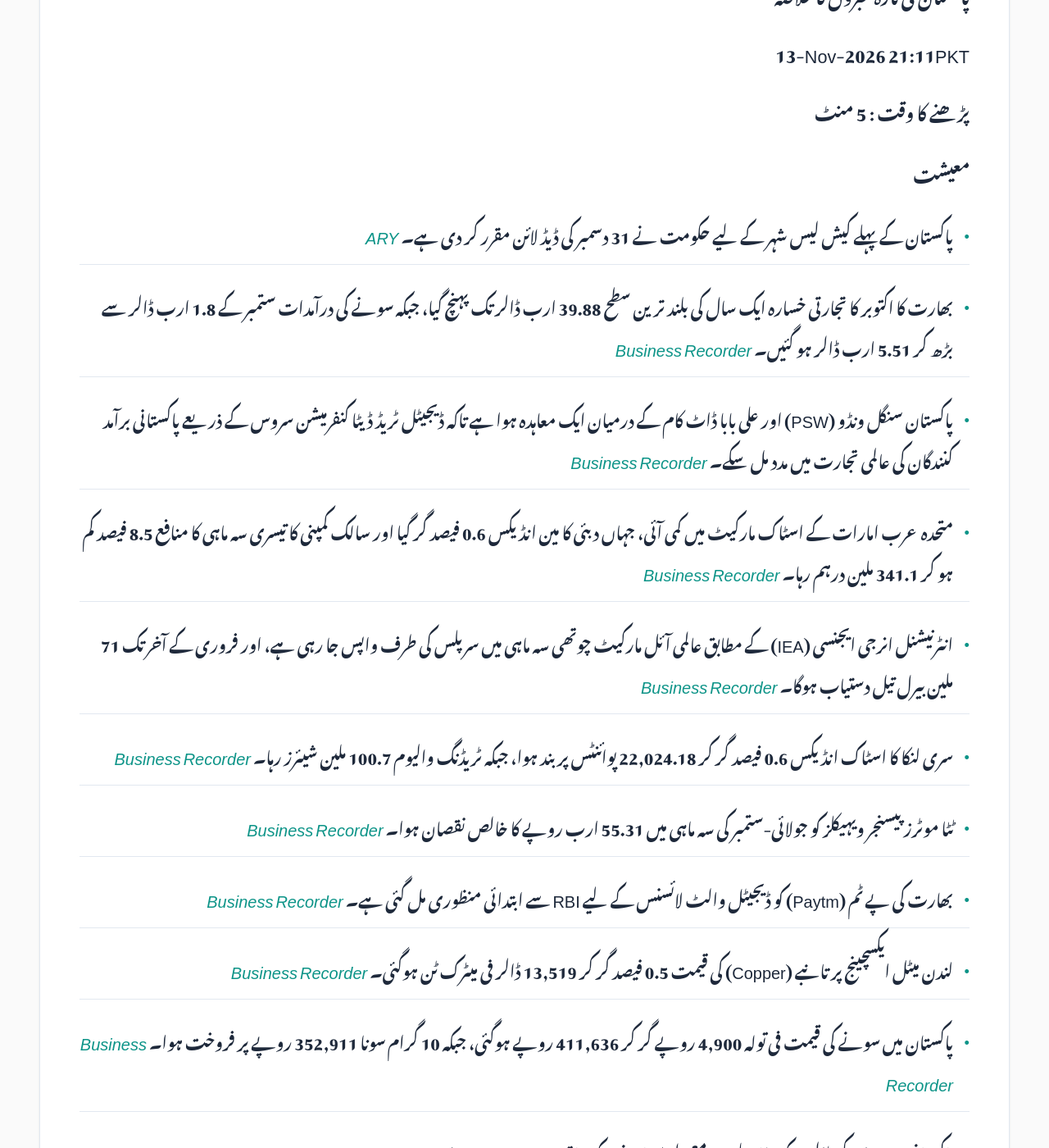
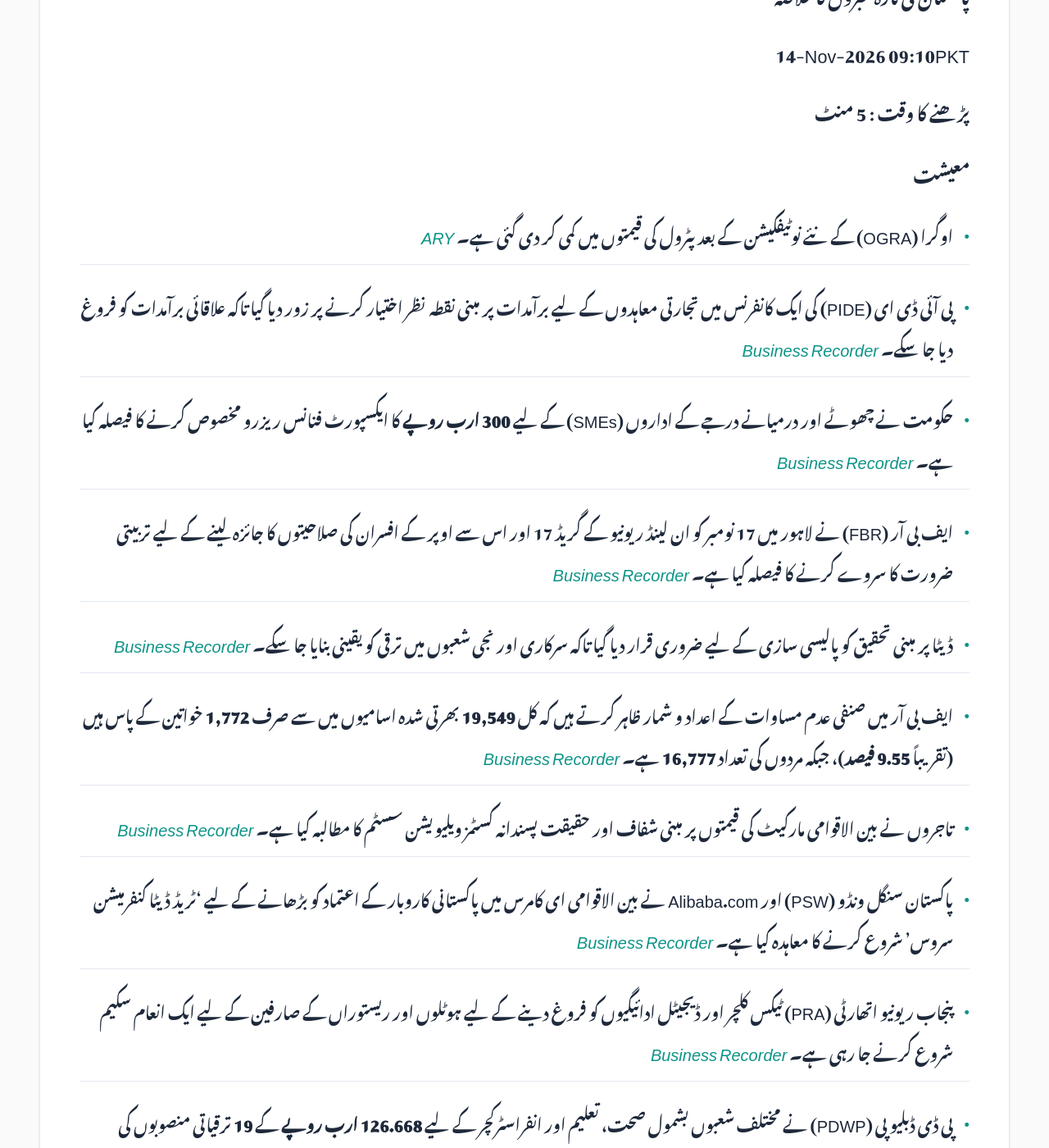
Before and after one commit to zsubzwary/news, a Jekyll site: the page built from ur/index.md, in a window 1280 px wide and 1400 px high, scrolled down 354 px. Shown: the whole window at 82% size. Built offline with Jekyll 4.4.1, drawn with Linux system fonts in a browser that asks for light colours; some web fonts are replaced; comment, search, counter and statistics services are not loaded; some of the changed text lies outside the part shown.

Commit message:
DateTime; 2026-11-14T04:10:20.135Z

```diff
--- a/ur/index.md
+++ b/ur/index.md
@@ -7,50 +7,48 @@ rtl: true
 
 پاکستان کی تازہ خبروں کا خلاصہ
 
- &lrm; 13-Nov-2026 21:11PKT
+ &lrm; 14-Nov-2026 09:10PKT
 
 پڑھنے کا وقت : 5 منٹ
 
 ### معیشت
-- پاکستان کے پہلے کیش لیس شہر کے لیے حکومت نے 31 دسمبر کی ڈیڈ لائن مقرر کر دی ہے۔ *[ARY](https://arynews.tv/pakistan-first-cashless-city-government-sets-december-31-deadline)*
-- بھارت کا اکتوبر کا تجارتی خسارہ ایک سال کی بلند ترین سطح 39.88 ارب ڈالر تک پہنچ گیا، جبکہ سونے کی درآمدات ستمبر کے 1.8 ارب ڈالر سے بڑھ کر 5.51 ارب ڈالر ہو گئیں۔ *[Business Recorder](https://www.brecorder.com/news/40448780/indias-october-trade-deficit-hits-one-year-high-of-3988-billion-as-gold-imports-jump)*
-- پاکستان سنگل ونڈو (PSW) اور علی بابا ڈاٹ کام کے درمیان ایک معاہدہ ہوا ہے تاکہ ڈیجیٹل ٹریڈ ڈیٹا کنفرمیشن سروس کے ذریعے پاکستانی برآمد کنندگان کی عالمی تجارت میں مدد مل سکے۔ *[Business Recorder](https://www.brecorder.com/news/40448777/psw-alibabacom-partner-to-boost-trust-in-global-e-commerce-support-pakistani-exporters)*
-- متحدہ عرب امارات کے اسٹاک مارکیٹ میں کمی آئی، جہاں دبئی کا مین انڈیکس 0.6 فیصد گر گیا اور سالک کمپنی کا تیسری سہ ماہی کا منافع 8.5 فیصد کم ہو کر 341.1 ملین درہم رہا۔ *[Business Recorder](https://www.brecorder.com/news/40448775/uae-stocks-decline-on-weak-corporate-earnings)*
-- انٹرنیشنل انرجی ایجنسی (IEA) کے مطابق عالمی آئل مارکیٹ چوتھی سہ ماہی میں سرپلس کی طرف واپس جا رہی ہے، اور فروری کے آخر تک 71 ملین بیرل تیل دستیاب ہوگا۔ *[Business Recorder](https://www.brecorder.com/news/40448772/world-oil-market-is-returning-to-surplus-as-gulf-exports-recover-iea-says)*
-- سری لنکا کا اسٹاک انڈیکس 0.6 فیصد گر کر 22,024.18 پوائنٹس پر بند ہوا، جبکہ ٹریڈنگ والیوم 100.7 ملین شیئرز رہا۔ *[Business Recorder](https://www.brecorder.com/news/40448771/financial-and-industrial-stocks-drag-sri-lankan-shares-lower)*
-- ٹٹا موٹرز پیسنجر ویہیکلز کو جولائی-ستمبر کی سہ ماہی میں 55.31 ارب روپے کا خالص نقصان ہوا۔ *[Business Recorder](https://www.brecorder.com/news/40448768/tata-motors-pv-posts-quarterly-loss-as-jlr-restructuring-costs-bite)*
-- بھارت کی پے ٹم (Paytm) کو ڈیجیٹل والٹ لائسنس کے لیے RBI سے ابتدائی منظوری مل گئی ہے۔ *[Business Recorder](https://www.brecorder.com/news/40448767/indias-paytm-gets-preliminary-rbi-nod-for-wallet-licence-shares-hit-record-high)*
-- لندن میٹل ایکسچینج پر تانبے (Copper) کی قیمت 0.5 فیصد گر کر 13,519 ڈالر فی میٹرک ٹن ہوگئی۔ *[Business Recorder](https://www.brecorder.com/news/40448766/copper-falls-heads-for-fifth-straight-weekly-drop-on-ai-rout)*
-- پاکستان میں سونے کی قیمت فی تولہ 4,900 روپے گر کر 411,636 روپے ہوگئی، جبکہ 10 گرام سونا 352,911 روپے پر فروخت ہوا۔ *[Business Recorder](https://www.brecorder.com/news/40448765/gold-price-per-tola-loses-rs4900-in-pakistan)*
-- پاکستانی روپیہ امریکی ڈالر کے مقابلے میں معمولی اضافے کے ساتھ 276.60 پر بند ہوا۔ *[Business Recorder](https://www.brecorder.com/news/40448764/intra-day-update-rupee-records-gain-against-us-dollar)*
-- ملائیشیا میں پام آئل کا جنوری کی ڈیلیوری کا معاہدہ 0.5 فیصد اضافے کے ساتھ 4,462 رنگٹ پر بند ہوا۔ *[Business Recorder](https://www.brecorder.com/news/40448763/palm-oil-post-first-weekly-gain-in-three-weeks)*
-- چینی کمپنی ٹرانزیشن ہولڈنگز پاکستان میں اسمارٹ فون اسمبلی کے بجائے اجزاء کی مقامی تیاری (Component Manufacturing) پر غور کر رہی ہے۔ *[Business Recorder](https://www.brecorder.com/news/40448773/tecno-infinix-maker-eyes-component-manufacturing-in-pakistan)*
+- اوگرا (OGRA) کے نئے نوٹیفکیشن کے بعد پٹرول کی قیمتوں میں کمی کر دی گئی ہے۔ *[ARY](https://arynews.tv/petrol-price-reduced-as-ogra-issues-new-notification)*
+- پی آئی ڈی ای (PIDE) کی ایک کانفرنس میں تجارتی معاہدوں کے لیے برآمدات پر مبنی نقطہ نظر اختیار کرنے پر زور دیا گیا تاکہ علاقائی برآمدات کو فروغ دیا جا سکے۔ *[Business Recorder](https://www.brecorder.com/news/40448885/pide-holds-moot-speakers-for-export-oriented-approach-to-trade-accords)*
+- حکومت نے چھوٹے اور درمیانے درجے کے اداروں (SMEs) کے لیے **300 ارب روپے** کا ایکسپورٹ فنانس ریزرو مخصوص کرنے کا فیصلہ کیا ہے۔ *[Business Recorder](https://www.brecorder.com/news/40448883/phma-welcomes-rs300bn-export-finance-reserve-for-smes)*
+- ایف بی آر (FBR) نے لاہور میں 17 نومبر کو ان لینڈ ریونیو کے گریڈ 17 اور اس سے اوپر کے افسران کی صلاحیتوں کا جائزہ لینے کے لیے تربیتی ضرورت کا سروے کرنے کا فیصلہ کیا ہے۔ *[Business Recorder](https://www.brecorder.com/news/40448881/fbr-to-assess-irs-officials-capabilities-on-17th)*
+- ڈیٹا پر مبنی تحقیق کو پالیسی سازی کے لیے ضروری قرار دیا گیا تاکہ سرکاری اور نجی شعبوں میں ترقی کو یقینی بنایا جا سکے۔ *[Business Recorder](https://www.brecorder.com/news/40448880/data-based-research-prerequisite-to-improve-quality-of-decisions-mehar)*
+- ایف بی آر میں صنفی عدم مساوات کے اعداد و شمار ظاہر کرتے ہیں کہ کل **19,549** بھرتی شدہ اسامیوں میں سے صرف **1,772** خواتین کے پاس ہیں (تقریباً **9.55 فیصد**)، جبکہ مردوں کی تعداد **16,777** ہے۔ *[Business Recorder](https://www.brecorder.com/news/40448879/data-shows-gender-workforce-disparity-in-fbr)*
+- تاجروں نے بین الاقوامی مارکیٹ کی قیمتوں پر مبنی شفاف اور حقیقت پسندانہ کسٹمز ویلیویشن سسٹم کا مطالبہ کیا ہے۔ *[Business Recorder](https://www.brecorder.com/news/40448878/businessmen-seek-realistic-customs-valuation-system)*
+- پاکستان سنگل ونڈو (PSW) اور Alibaba.com نے بین الاقوامی ای کامرس میں پاکستانی کاروبار کے اعتماد کو بڑھانے کے لیے 'ٹریڈ ڈیٹا کنفرمیشن سروس' شروع کرنے کا معاہدہ کیا ہے۔ *[Business Recorder](https://www.brecorder.com/news/40448877/psw-amp-alibabacom-to-roll-out-trade-data-confirmation-service)*
+- پنجاب ریونیو اتھارٹی (PRA) ٹیکس کلچر اور ڈیجیٹل ادائیگیوں کو فروغ دینے کے لیے ہوٹلوں اور ریستوراں کے صارفین کے لیے ایک انعام سکیم شروع کرنے جا رہی ہے۔ *[Business Recorder](https://www.brecorder.com/news/40448811/pra-promoting-digital-payments)*
+- پی ڈی ڈبلیو پی (PDWP) نے مختلف شعبوں بشمول صحت، تعلیم اور انفراسٹرکچر کے لیے **126.668 ارب روپے** کے **19** ترقیاتی منصوبوں کی منظوری دے دی ہے۔ *[Business Recorder](https://www.brecorder.com/news/40448810/pdwp-approves-19-schemes-worth-rs12668bn)*
+- پنجاب میں گندم کی کاشت کا ہدف **52 فیصد** مکمل ہو چکا ہے، جبکہ گزشتہ سال کے مقابلے میں کاشت شدہ رقبے میں **7.7 فیصد** اضافہ ہوا ہے۔ *[Business Recorder](https://www.brecorder.com/news/40448809/punjab-achieves-52pc-of-its-wheat-cultivation-target)*
+- مالی سال 2026-27 کی پہلی سہ ماہی میں پاکستان کا مالیاتی سرپلس سال قبل کے مقابلے میں **40 فیصد** گر کر **1.273.7 ٹریلین روپے** (جی ڈی پی کا **0.9 فیصد**) رہ گیا ہے۔ *[Business Recorder](https://www.brecorder.com/news/40448853/1qfy27-fiscal-surplus-plunges-40pc-yoy)*
+- وزیراعظم نے بین الاقوامی مائننگ کمپنیوں پر زور دیا کہ وہ پاکستان میں معدنیات کی پروسیسنگ اور ریفائننگ کی سہولیات میں سرمایہ کاری کریں۔ *[Business Recorder](https://www.brecorder.com/news/40448858/global-mining-cos-urged-to-invest-in-mineral-facilities)*
+- ماری انرجیز نے ضلع چاگی میں تانبے اور سونے کے ایک اہم ذخیرے کی دریافت کا اعلان کیا ہے۔ *[Business Recorder](https://www.brecorder.com/news/40448859/mari-energies-announces-copper-gold-discovery-in-chagai)*
 
 ### سائنس اور ٹیکنالوجی
-- مائیکروسافٹ کے آؤٹج کے باعث $16 ارب کے معاشی نقصانات کا خدشہ ہے، جبکہ بیمہ شدہ نقصانات 300 ملین سے 1.4 ارب ڈالر کے درمیان ہو سکتے ہیں۔ *[Business Recorder](https://www.brecorder.com/news/40448782/microsoft-outage-could-generate-700-million-in-insured-losses-kovrr)*
-- مائیکروسافٹ کے آؤٹج کے باعث آؤٹ لک، ٹیمز اور کو پائلٹ دنیا بھر میں متاثر ہوئے۔ *[Business Recorder](https://www.brecorder.com/news/40448769/microsoft-outage-hits-outlook-teams-and-copilot-worldwide)*
-- این ویڈیا (Nvidia) کے عبوری سی ای او کی جانب سے واشنگٹن کے حوالے سے سخت موقف میں نرمی کے امکانات ہیں۔ *[ARY](https://arynews.tv/nvidias-interim-ceo-may-soften-confrontational-stance-on-washington)*
+- ایپل نے اپنے اسمارٹ ایکو سسٹم کو وسعت دیتے ہوئے **HomeView** ڈسپلے اور نئے **Apple TV 4K** متعارف کروا دیے ہیں۔ *[ARY](https://arynews.tv/apple-expands-smart-ecosystem-with-homeview-display-and-powerhouse-apple-tv-4k)*
 
 ### سیاست
-- عوامی جماعت (JI) نے دارالحکومت میں مقامی حکومت کے انتخابات کی معطلی کی مذمت کی ہے۔ *[ARY](https://arynews.tv/ji-condemns-suspension-of-local-government-elections-in-capital)*
-- اسد محمود نیب (NAB) کے نئے سمن کے باوجود پیش ہونے سے گریز کر گئے۔ *[ARY](https://arynews.tv/asad-mahmood-skips-nab-appearance-despite-fresh-summons)*
-- اسلام آباد ہائی کورٹ نے وفاقی دارالحکومت میں مقامی حکومت کے انتخابات کے شیڈول پر حکم امتناع جاری کر دیا ہے۔ *[Business Recorder](https://www.brecorder.com/news/40448770/islamabad-high-court-suspends-local-government-election-schedule)*
+- فہد چوہدری نے پنجاب کے اگلے وزیر اعلیٰ کے امیدوار کے حوالے سے اہم انکشافات کیے ہیں۔ *[ARY](https://arynews.tv/fawad-chaudhry-reveals-who-could-become-punjabs-next-chief-minister)*
 
 ### قومی
-- سپریم کورٹ نے کیسز کے بوجھ کو کم کرنے کے لیے ایڈہاک ججز مقرر کرنے کا منصوبہ بنایا ہے۔ *[ARY](https://arynews.tv/sc-plans-to-appoint-ad-hoc-judges-to-clear-case-backlog)*
-- للیہ سے جہلم تک کی سڑک کا منصوبہ پانچ سال کی تکمیل کے بعد مکمل ہو گیا۔ *[ARY](https://arynews.tv/lillah-jhelum-road-project-completed-after-five-years)*
-- سندھ ہائی کورٹ نے 24 ارب روپے کے بلیک سکورپین سیل سے متعلق کیس میں فیصلہ محفوظ کر لیا ہے۔ *[ARY](https://arynews.tv/shc-reserves-verdict-in-rs24bn-black-scorpions-sale-proceeds-case)*
-- سندھ حکومت نے اخراجات میں کمی کے لیے الیکٹرک وہیکلز (EVs) کو ترجیح دینے کا منصوبہ بنایا ہے۔ *[ARY](https://arynews.tv/sindh-government-plans-to-prioritize-evs-to-cut-costs)*
-- وفاقی حکومت نے سرکاری ملازمین کے لیے اثاثوں کے ڈیجیٹل اعلان کی ڈیڈ لائن 30 نومبر 2026 تک بڑھا دی ہے۔ *[Business Recorder](https://www.brecorder.com/news/40448778/govt-extends-deadline-for-civil-servants-to-digitally-declare-assets-to-nov-30)*
-- چیف آف آرمی اسٹاف فیلڈ مارشل سید عاصم منیر نے کہا کہ پاکستان معدنیات میں طویل مدتی سرمایہ کاری کے لیے ایک مسابقتی منزل بننا چاہتا ہے۔ *[Business Recorder](https://www.brecorder.com/news/40448774/pakistan-aims-to-become-competitive-destination-for-long-term-mineral-investment-cdf)*
+- وزیراعظم نے ریکوڈک اور دیگر معدنیاتی منصوبوں سے مقامی آبادی کو فائدہ پہنچانے کے لیے مؤثر اقدامات کرنے کی ہدایت کی ہے۔ *[ARY](https://arynews.tv/pm-directs-effective-measures-to-ensure-local-benefits-from-reko-diq-mineral-projects)*
+- ذرائع کے مطابق وفاق نے صوبائی مشاورت کے بغیر سندھ پولیس کے سینئر افسران کی تبادلیاں کر دی ہیں۔ *[ARY](https://arynews.tv/federal-govt-transfers-senior-sindh-police-officers-without-provincial-consultation-sources)*
+- بلوچستان اسمبلی نے قبائلی نظام کے خاتمے کی قرارداد مسترد کر دی ہے۔ *[ARY](https://arynews.tv/balochistan-assembly-rejects-resolution-seeking-abolition-of-tribal-system)*
+- واسا (WASA) لاہور نے جوہر ٹاؤن میں **1,000** جدید الٹراسونک اسمارٹ واٹر میٹر نصب کر کے اسمارٹ میٹرنگ سسٹم کا باقاعدہ آغاز کر دیا ہے۔ *[Business Recorder](https://www.brecorder.com/news/40448887/wasa-launches-smart-water-metering-system-in-lahore)*
+- وزیراعظم شہباز شریف نے برطانیہ میں مقیم پاکستانیوں کے کردار کو سراہا اور بتایا کہ برطانیہ کے تقریباً **20 لاکھ** شہری پاکستانی نژاد ہیں۔ *[Business Recorder](https://www.brecorder.com/news/40448884/pm-lauds-role-of-overseas-pakistanis-in-uk)*
+- پنجاب حکومت نے 'مریم نواز کا سوہنا پنجاب' پروگرام کے دوسرے اور تیسرے مرحلے کا آغاز کر دیا ہے۔ *[Business Recorder](https://www.brecorder.com/news/40448812/sohna-punjab-programme-punjab-launches-second-third-phases)*
+- چیف آف ڈیفنس فورسز فیلڈ مارشل سید عاصم منیر نے مائننگ ایکو سسٹم کی مکمل سیکیورٹی کو یقینی بنانے کا عہد کیا۔ *[Business Recorder](https://www.brecorder.com/news/40448860/steps-being-taken-to-ensure-mining-ecosystem-security-cdf)*
 
 ### بین الاقوامی
-- سعودی عرب کے سول ڈیفنس نے جزان (Jazan) صوبے میں خطرے کے خاتمے کا اعلان کر دیا ہے۔ *[Business Recorder](https://www.brecorder.com/news/40448784/saudi-civil-defence-says-danger-passed-in-jazan)*
-
-### کھیل
-- یو ایف سی (UFC) کے کھلاڑی میراب کے ساتھ جھگڑے کے بعد خبیب کے کزن عثمان کو جیل کی سزا سنائی گئی۔ *[ARY](https://arynews.tv/khabibs-cousin-usman-receives-jail-sentence-following-brawl-with-ufcs-merab)*
-- بھارتی ہیڈ کوچ گوتم گمبھیر نے ون ڈے ورلڈ کپ سے قبل بھارتی بیٹنگ لائن کے اچانک ڈھیر ہونے پر تشویش کا اظہار کیا۔ *[Business Recorder](https://www.brecorder.com/news/40448783/gambhir-concerned-by-indias-batting-collapses-ahead-of-odi-world-cup)*
-- جنوبی افریقہ کے فاسٹ بولر کاگیسو رباڈا نے بنگلہ دیش کے خلاف ٹیسٹ سیریز میں پوری شدت سے کھیلنے کا وعدہ کیا۔ *[Business Recorder](https://www.brecorder.com/news/40448779/south-africa-will-not-ease-off-against-bangladesh-rabada-warns)*
+- کویت نے نو اضلاع میں بجلی کی لوڈ شیڈنگ کا اعلان کیا ہے۔ *[ARY](https://arynews.tv/kuwait-announces-power-cut-in-nine-districts-could-yours-be-next)*
+- امریکی ویزا کی پابندیوں کے باعث مس یونیورس میں شرکت کرنے والی افریقی بیوٹی کوئینز مشکلات کا شکار ہیں۔ *[ARY](https://arynews.tv/african-beauty-queens-in-limbo-as-us-visa-curbs-hit-miss-universe)*
+- امریکہ میں مواصلاتی خرابی کے باعث ہونے والے فضائی تعطیل کے دوران **4,700** سے زائد پروازیں منسوخ اور **10,000** سے زائد میں تاخیر ہوئی۔ *[Business Recorder](https://www.brecorder.com/news/40448889/us-lifts-nationwide-flight-shutdown-caused-by-communications-failure)*
 
 ### صحت
-- امریکہ نے 2026 میں خسرہ (Measles) سے متعلقہ چھ اموات کی تصدیق کی ہے۔ *[ARY](https://arynews.tv/us-confirms-six-measles-related-deaths-in-2026)*
+- فائزر (Pfizer) کینیڈا میں اپنی دوا **Premarin** کی فروخت بند کرنے جا رہی ہے۔ *[ARY](https://arynews.tv/pfizer-to-stop-selling-premarin-in-canada)*
+- امریکہ میں سال 2026 کے دوران خسرہ سے متعلق **6** اموات کی تصدیق کی گئی ہے۔ *[ARY](https://arynews.tv/us-confirms-six-measles-related-deaths-in-2026)*
+- یونیورسٹی آف ہیلتھ سائنسز (UHS) نے طبی تعلیم اور نگرانی کے لیے **PRIME** نامی صوبائی ڈیجیٹل پلیٹ فارم لانچ کر دیا ہے۔ *[Business Recorder](https://www.brecorder.com/news/40448886/uhs-launches-digital-platform)*
+- پنجاب حکومت نے غذائی قلت سے نمٹنے کے لیے آٹے، گھی، کوکنگ آئل اور نمک کی لازمی فورٹیفیکیشن کے لیے **پنجاب فوڈ فورٹیفیکیشن بل 2026** کا مسودہ تیار کر لیا ہے۔ *[Business Recorder](https://www.brecorder.com/news/40448882/punjab-drafts-food-fortification-bill-2026-fortification-of-flour-ghee-oil-mandatory-to-address-malnutrition)*
```
